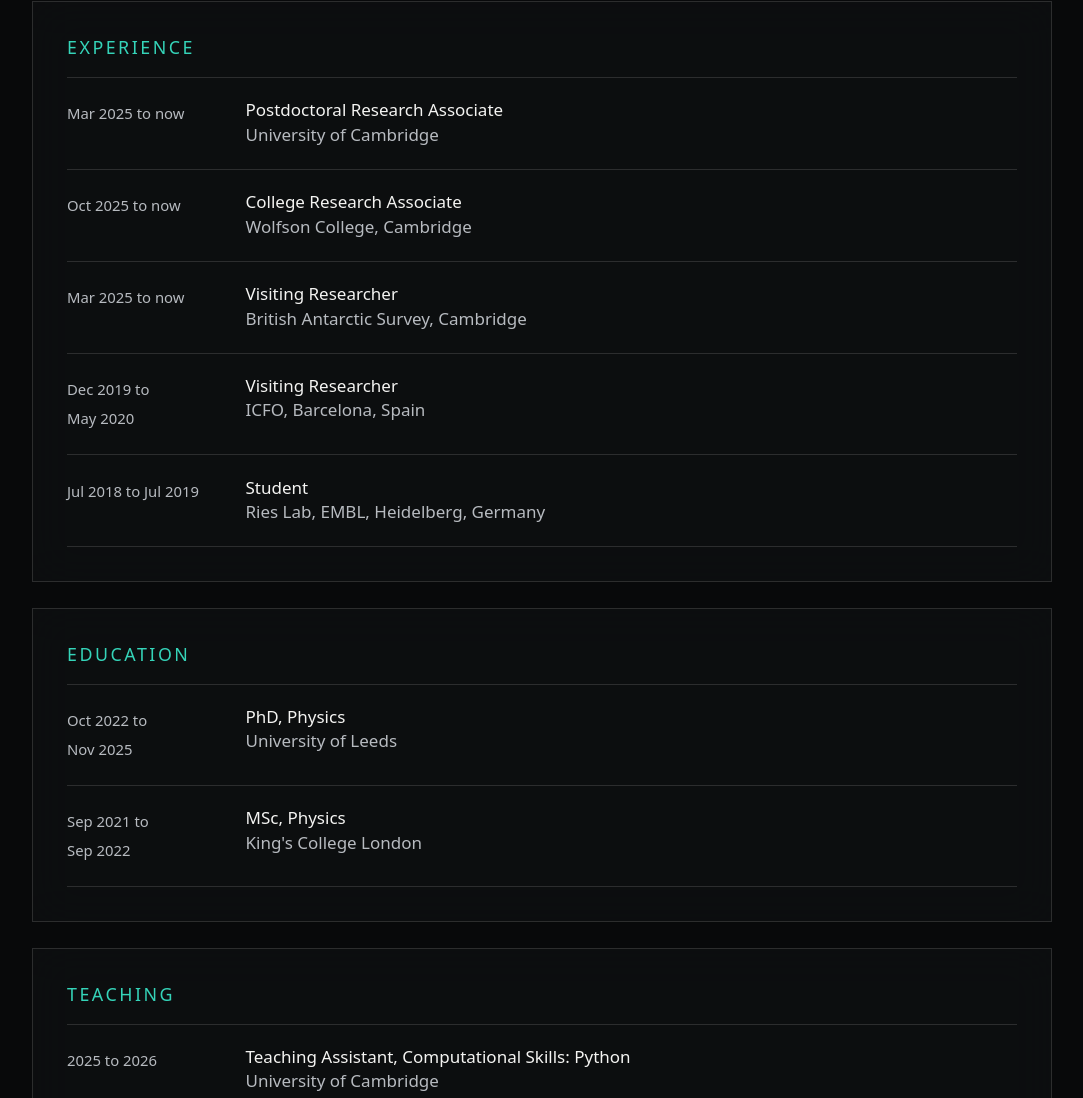
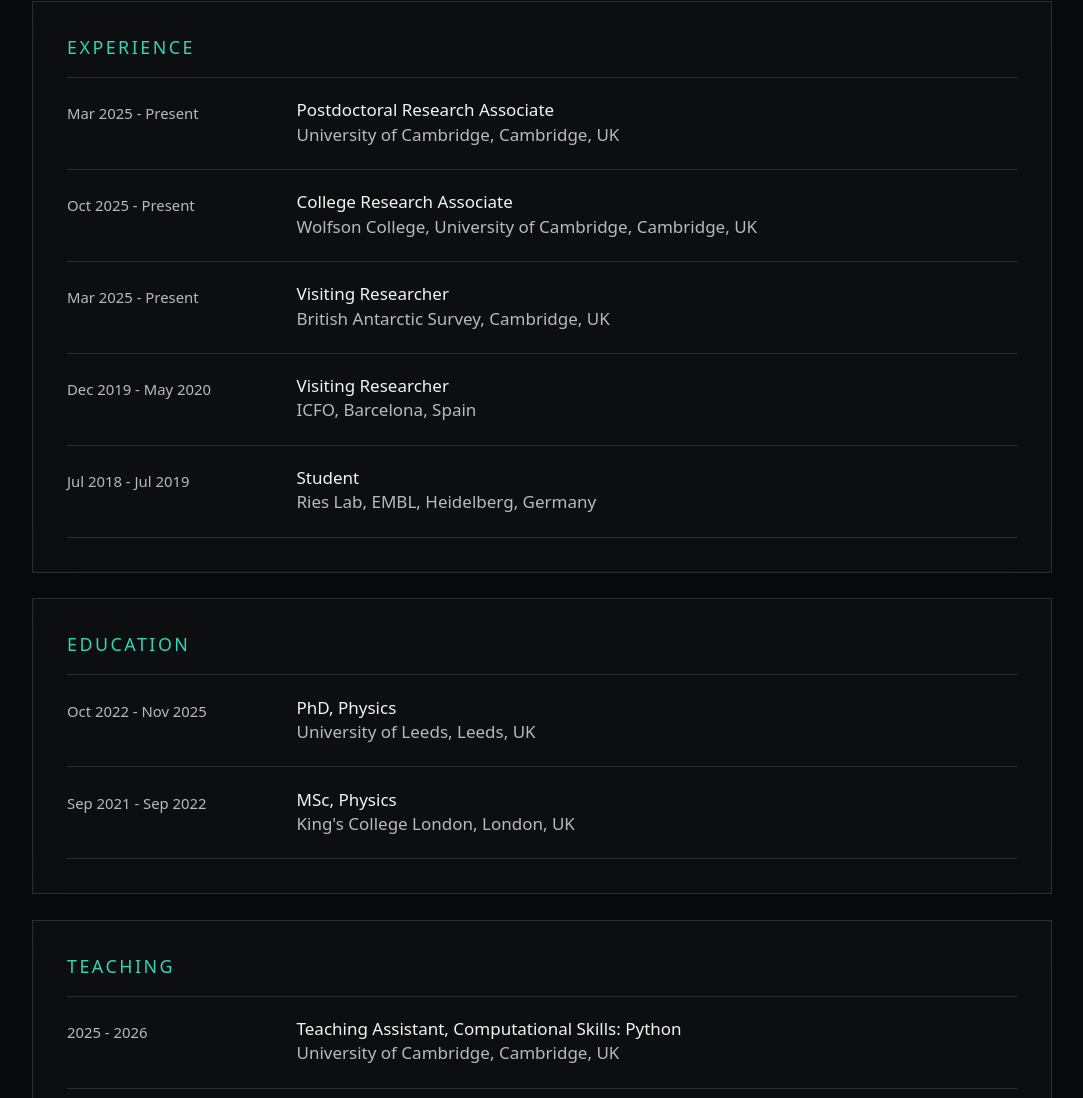
Before and after one commit to astormic/my-portfolio, an Astro site: page / in a window 1280 px wide. Shown: the part 1027-2125 px from the top of the page, without its empty margins (98-1181 px from the left). Built offline with nearby package versions, Linux system fonts and the light colour scheme; Astro itself is replaced by a stand-in of ours.

Commit message:
Hyphenated dates on one line, locations, supervision programmes
Widen the date column so ranges never wrap; use hyphens and Present.
Add city and country to affiliations. Show each student's programme
on its own line.

Co-Authored-By: Claude Opus 5.5 <noreply@anthropic.com>
Claude-Session: https://claude.ai/code/session_018ynjiwKq4grqQS9nN9AyEA

```diff
--- a/src/components/Entry.astro
+++ b/src/components/Entry.astro
@@ -8,8 +8,8 @@ interface Props {
 const { when, datetime } = Astro.props;
 ---
 
-<li class="grid gap-x-8 gap-y-1 border-t border-rule py-5 sm:grid-cols-[8.5rem_1fr]">
-  <p class="text-sm leading-[1.7rem] text-muted tabular-nums">
+<li class="grid gap-x-8 gap-y-1 border-t border-rule py-5 sm:grid-cols-[11.5rem_1fr]">
+  <p class="text-sm leading-[1.7rem] text-muted tabular-nums sm:whitespace-nowrap">
     {datetime ? <time datetime={datetime}>{when}</time> : when}
   </p>
   <div class="min-w-0">
--- a/src/content/research/cold-imaging.md
+++ b/src/content/research/cold-imaging.md
@@ -2,8 +2,8 @@
 title: 'Dynamic live cell imaging at sub-zero temperatures'
 date: 2025-03-01
 kind: 'project'
-period: 'Mar 2025 to now'
-place: 'Kaminski Group, University of Cambridge, with the British Antarctic Survey'
+period: 'Mar 2025 - Present'
+place: 'Kaminski Group, University of Cambridge, with the British Antarctic Survey, Cambridge, UK'
 image: ./cold-imaging-objective.jpg
 ---
 
--- a/src/content/research/flow-cytometry.md
+++ b/src/content/research/flow-cytometry.md
@@ -2,8 +2,8 @@
 title: 'Single-molecule imaging flow cytometry'
 date: 2023-06-01
 kind: 'project'
-period: '2023 to Feb 2025'
-place: 'Ponjavic Lab, University of Leeds'
+period: '2023 - Feb 2025'
+place: 'Ponjavic Lab, University of Leeds, Leeds, UK'
 ---
 
 Oblique plane microscopy combined with microfluidics to count individual molecules on cells as they flow past. The system detects as few as around two labelled molecules per cell, which makes low-abundance membrane proteins measurable.
--- a/src/content/research/focus-stabilisation.md
+++ b/src/content/research/focus-stabilisation.md
@@ -2,8 +2,8 @@
 title: 'Focus stabilisation with sub-10 nm precision for super-resolution microscopy'
 date: 2023-01-01
 kind: 'project'
-period: '2023 to 2024'
-place: 'Ponjavic Lab, University of Leeds'
+period: '2023 - 2024'
+place: 'Ponjavic Lab, University of Leeds, Leeds, UK'
 ---
 
 PiFocus: an open-source, astigmatism-based focus lock that runs standalone on a Raspberry Pi. It works with 10× to 100× objectives and holds focus to better than 10 nm over a range of more than 10 µm.
--- a/src/content/research/lamin-immunostaining.md
+++ b/src/content/research/lamin-immunostaining.md
@@ -2,7 +2,7 @@
 title: 'Optimisation of immunostaining protocols for super-resolution imaging of lamin A/C networks'
 date: 2019-12-01
 kind: 'project'
-period: 'Dec 2019 to May 2020'
-place: 'ICFO, Barcelona'
+period: 'Dec 2019 - May 2020'
+place: 'ICFO, Barcelona, Spain'
 image: ./lamin-nuclei.jpg
 ---
--- a/src/pages/index.astro
+++ b/src/pages/index.astro
@@ -11,7 +11,7 @@ import tableImage from '../assets/optical-table.jpg';
 import logo from '../assets/logo.png';
 
 // Positions held now, shown beside the bio.
-const current = site.experience.filter((row) => row.years.endsWith('to now'));
+const current = site.experience.filter((row) => row.years.endsWith('Present'));
 
 // The three picture tiles under the bio. Each links to the Research page.
 // To change a picture, put the file in src/assets/ and import it above.
@@ -111,7 +111,7 @@ const sections = [
                 <Entry when={row.years}>
                   <h3 class="font-medium">{row.title}</h3>
                   <p class="text-muted">{row.place}</p>
-                  {row.note && <p class="mt-1 max-w-[60ch]">{row.note}</p>}
+                  {row.note && <p class="mt-0.5 text-[0.95rem] text-muted">{row.note}</p>}
                 </Entry>
               ))}
             </ul>
--- a/src/site.config.ts
+++ b/src/site.config.ts
@@ -36,31 +36,31 @@ export const site = {
 
   experience: [
     {
-      years: 'Mar 2025 to now',
+      years: 'Mar 2025 - Present',
       title: 'Postdoctoral Research Associate',
-      place: 'University of Cambridge',
+      place: 'University of Cambridge, Cambridge, UK',
       note: '',
     },
     {
-      years: 'Oct 2025 to now',
+      years: 'Oct 2025 - Present',
       title: 'College Research Associate',
-      place: 'Wolfson College, Cambridge',
+      place: 'Wolfson College, University of Cambridge, Cambridge, UK',
       note: '',
     },
     {
-      years: 'Mar 2025 to now',
+      years: 'Mar 2025 - Present',
       title: 'Visiting Researcher',
-      place: 'British Antarctic Survey, Cambridge',
+      place: 'British Antarctic Survey, Cambridge, UK',
       note: '',
     },
     {
-      years: 'Dec 2019 to May 2020',
+      years: 'Dec 2019 - May 2020',
       title: 'Visiting Researcher',
       place: 'ICFO, Barcelona, Spain',
       note: '',
     },
     {
-      years: 'Jul 2018 to Jul 2019',
+      years: 'Jul 2018 - Jul 2019',
       title: 'Student',
       place: 'Ries Lab, EMBL, Heidelberg, Germany',
       note: '',
@@ -69,36 +69,36 @@ export const site = {
 
   education: [
     {
-      years: 'Oct 2022 to Nov 2025',
+      years: 'Oct 2022 - Nov 2025',
       title: 'PhD, Physics',
-      place: 'University of Leeds',
+      place: 'University of Leeds, Leeds, UK',
       note: '',
     },
     {
-      years: 'Sep 2021 to Sep 2022',
+      years: 'Sep 2021 - Sep 2022',
       title: 'MSc, Physics',
-      place: "King's College London",
+      place: "King's College London, London, UK",
       note: '',
     },
   ],
 
   teaching: [
     {
-      years: '2025 to 2026',
+      years: '2025 - 2026',
       title: 'Teaching Assistant, Computational Skills: Python',
-      place: 'University of Cambridge',
+      place: 'University of Cambridge, Cambridge, UK',
       note: '',
     },
     {
-      years: '2022 to 2024',
+      years: '2022 - 2024',
       title: 'Teaching Assistant, Computational Skills: Python',
-      place: 'University of Leeds',
+      place: 'University of Leeds, Leeds, UK',
       note: '',
     },
     {
-      years: '2022 to 2024',
+      years: '2022 - 2024',
       title: 'Teaching Assistant, Introduction to Experimental Physics',
-      place: 'University of Leeds',
+      place: 'University of Leeds, Leeds, UK',
       note: '',
     },
   ],
@@ -106,9 +106,9 @@ export const site = {
   // Shown on the home page under "Service and leadership", newest first.
   service: [
     {
-      years: '2026 to now',
+      years: '2026 - Present',
       title: 'Ambassador',
-      place: 'Physics of Life Network (PoLNET)',
+      place: 'Physics of Life Network (PoLNET), UK',
       note: '',
     },
     {
@@ -118,9 +118,9 @@ export const site = {
       note: '',
     },
     {
-      years: '2025 to now',
+      years: '2025 - Present',
       title: 'Department Officer',
-      place: 'Postdocs of Cambridge Society, University of Cambridge',
+      place: 'Postdocs of Cambridge Society, University of Cambridge, Cambridge, UK',
       note: '',
     },
   ],
@@ -141,7 +141,7 @@ export const site = {
     {
       years: '2019',
       title: 'Student Research Fellowship',
-      place: 'ICFO, Spain',
+      place: 'ICFO, Barcelona, Spain',
       note: '',
     },
     {
@@ -154,16 +154,16 @@ export const site = {
 
   supervision: [
     {
-      years: '2025-2026',
+      years: '2025 - 2026',
       title: 'Transformer-based single-particle tracking analysis',
-      place: 'Frederick Lawrence, MPhil DIS, Department of Physics, University of Cambridge',
-      note: '',
+      place: 'Frederick Lawrence',
+      note: 'MPhil in Data Intensive Science (DIS), Department of Physics, University of Cambridge',
     },
     {
-      years: '2025-2026',
+      years: '2025 - 2026',
       title: 'Characterisation of membrane bilayer models at cold using solvatochromic dyes',
-      place: 'Shonit Sharma and Boyd Lyons, Part IIB, Department of Chemical Engineering and Biotechnology, University of Cambridge',
-      note: '',
+      place: 'Shonit Sharma and Boyd Lyons',
+      note: 'Part IIB, Department of Chemical Engineering and Biotechnology, University of Cambridge',
     },
   ],
 
@@ -171,22 +171,22 @@ export const site = {
     {
       name: 'High-NA oblique plane microscope',
       text: 'Oblique plane microscopy integrated with microfluidics, for counting individual molecules on flowing cells.',
-      place: 'Ponjavic Lab, Leeds',
+      place: 'Ponjavic Lab, University of Leeds, Leeds, UK',
     },
     {
       name: 'PiFocus',
       text: 'Astigmatism-based focus stabilisation with better than 10 nm axial precision over more than 10 µm.',
-      place: 'Ponjavic Lab, Leeds',
+      place: 'Ponjavic Lab, University of Leeds, Leeds, UK',
     },
     {
       name: 'Double-helix-based 3D SMLM microscope',
       text: 'Single-molecule localisation in 3D, with a longer depth range than astigmatic approaches.',
-      place: 'Ponjavic Lab, Leeds',
+      place: 'Ponjavic Lab, University of Leeds, Leeds, UK',
     },
     {
       name: 'Dual-channel localisation microscope',
       text: 'Two-colour single-molecule localisation, built to study the stoichiometry and spatial organisation of protein complexes.',
-      place: 'Ries Lab, EMBL Heidelberg',
+      place: 'Ries Lab, EMBL, Heidelberg, Germany',
     },
   ],
 
```
